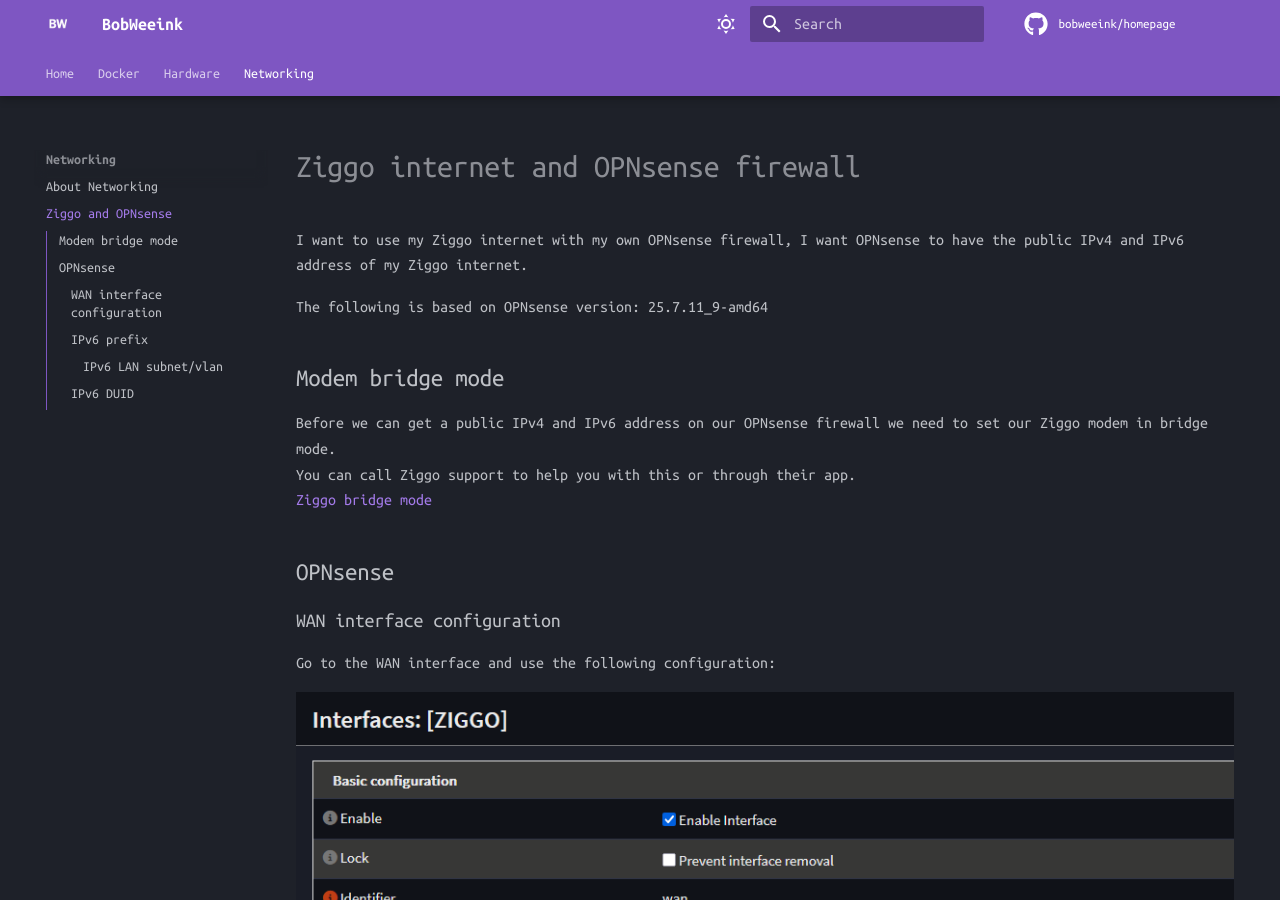
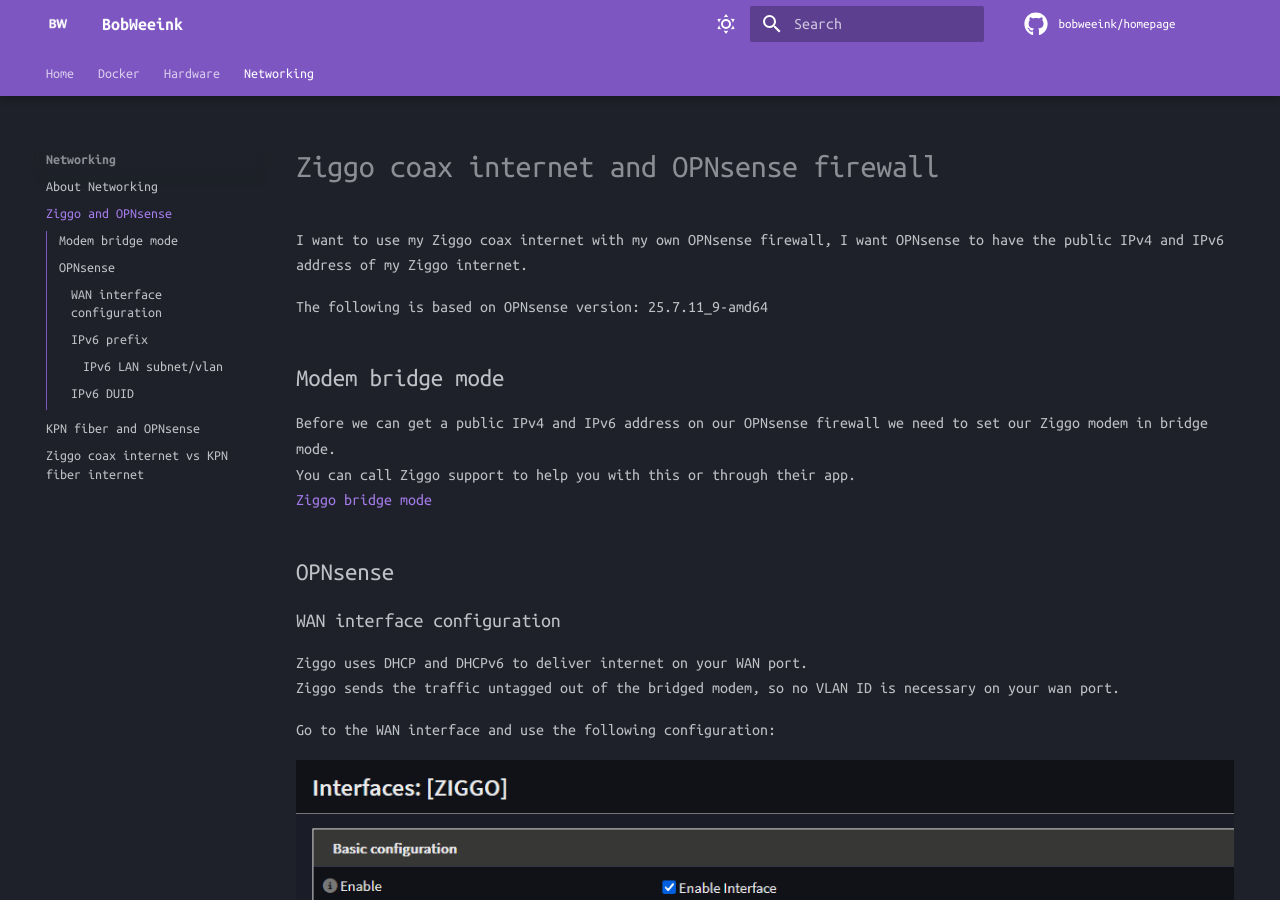
Before and after one commit to bobweeink/homepage, an MkDocs documentation site: the page built from docs/networking/ziggo-coax-opnsense.md, in a window 1280 px wide and 900 px high. Built offline with MkDocs 1.6.1 and Material for MkDocs 9.7.7, drawn with Linux system fonts in a browser that asks for light colours; comment, search, counter and statistics services are not loaded; some of the changed text lies outside the part shown.

Commit message:
added kpn-fiber-opnsense and ziggo-coax-vs-kpn-fiber

```diff
--- a/docs/networking/ziggo-opnsense.md
+++ b/docs/networking/ziggo-coax-opnsense.md
@@ -1,6 +1,6 @@
-# Ziggo internet and OPNsense firewall
+# Ziggo coax internet and OPNsense firewall
 
-I want to use my Ziggo internet with my own OPNsense firewall, I want OPNsense to have the public IPv4 and IPv6 address of my Ziggo internet.
+I want to use my Ziggo coax internet with my own OPNsense firewall, I want OPNsense to have the public IPv4 and IPv6 address of my Ziggo internet.
 
 The following is based on OPNsense version: 25.7.11_9-amd64
 
@@ -13,6 +13,9 @@
 ## OPNsense
 
 ### WAN interface configuration
+
+Ziggo uses DHCP and DHCPv6 to deliver internet on your WAN port.
+Ziggo sends the traffic untagged out of the bridged modem, so no VLAN ID is necessary on your wan port.
 
 Go to the WAN interface and use the following configuration:
 
@@ -27,7 +30,8 @@
 
 Here you will also see the IPv4 and IPv6 address the OPNsense ZIGGO (wan) interface has received through DHCP.
 
-For IPv4 connectivity you are now good to go, OPNsense will generate the outbound NAT rule for LAN to WAN [automatically](https://docs.opnsense.org/manual/nat.html)
+For IPv4 connectivity you are now good to go.
+OPNsense will generate the outbound NAT rule for LAN to WAN [automatically](https://docs.opnsense.org/manual/nat.html)
 
 ### IPv6 prefix
 
--- a/mkdocs.yml
+++ b/mkdocs.yml
@@ -100,4 +100,6 @@
     - Silent PC Workstation: hardware/silent-pc-workstation.md
 - Networking:
     - About Networking: networking/index.md
-    - Ziggo and OPNsense: networking/ziggo-opnsense.md
+    - Ziggo and OPNsense: networking/ziggo-coax-opnsense.md
+    - KPN fiber and OPNsense: networking/kpn-fiber-opnsense.md
+    - Ziggo coax internet vs KPN fiber internet: networking/ziggo-coax-vs-kpn-fiber.md
```
Also changed, not shown: docs/networking/kpn-fiber-opnsense.md (added, +110 -0 lines), docs/networking/ziggo-coax-vs-kpn-fiber.md (added, +13 -0 lines), docs/networking/screenshots/kpn-fiber-assignment.png (added), docs/networking/screenshots/kpn-fiber-fast-dot-com.png (added), docs/networking/screenshots/kpn-fiber-pppoe.png (added), docs/networking/screenshots/kpn-fiber-vlan06.png (added), docs/networking/screenshots/kpn-fiber-wan-overview.png (added), docs/networking/screenshots/kpn-fiber-wan-settings-1.png (added), docs/networking/screenshots/kpn-fiber-wan-settings-2.png (added), docs/networking/screenshots/smokeping-ziggo-coax-2-kpn-fiber-1.png (added), docs/networking/screenshots/smokeping-ziggo-coax-2-kpn-fiber-2.png (added).
